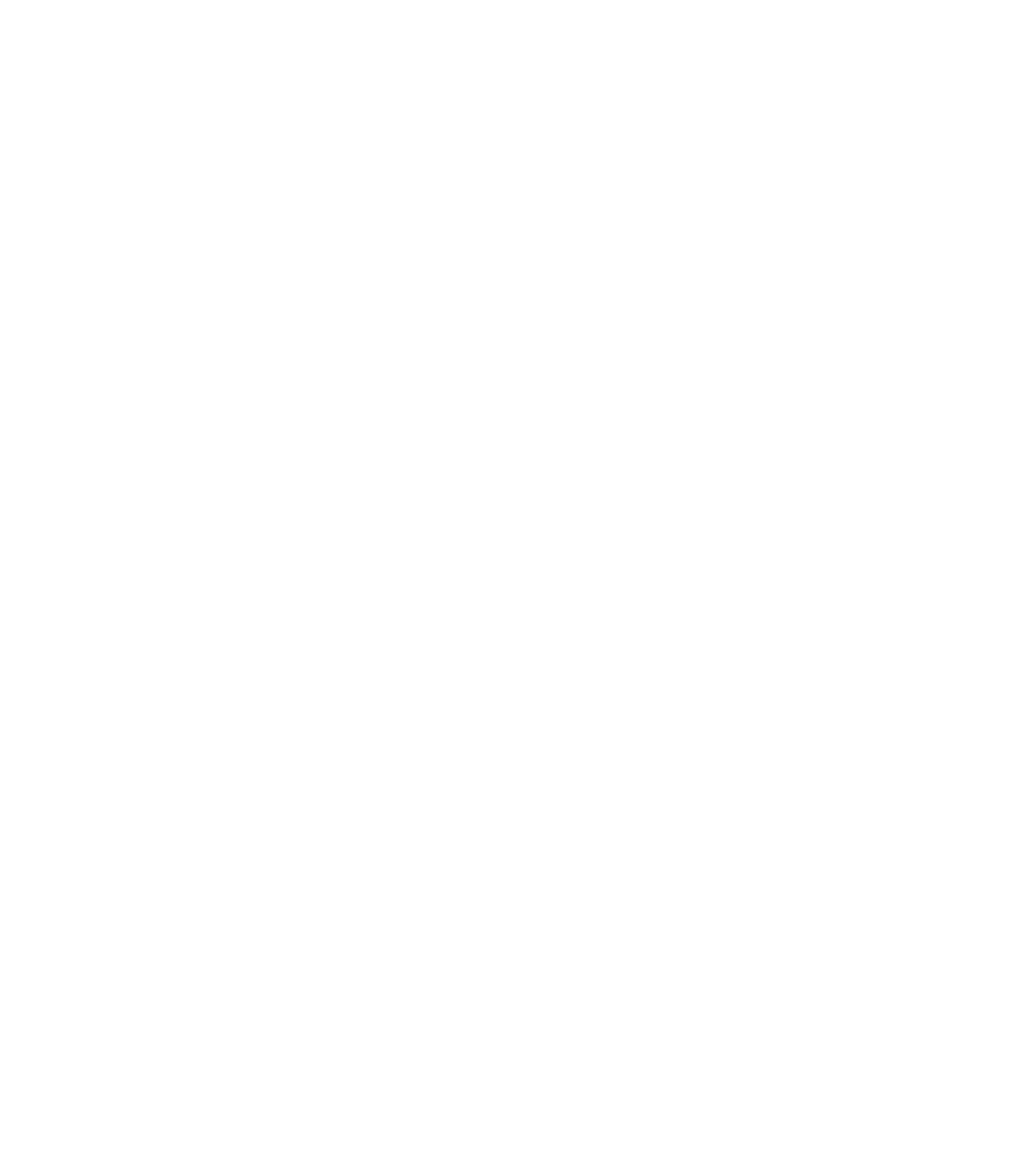
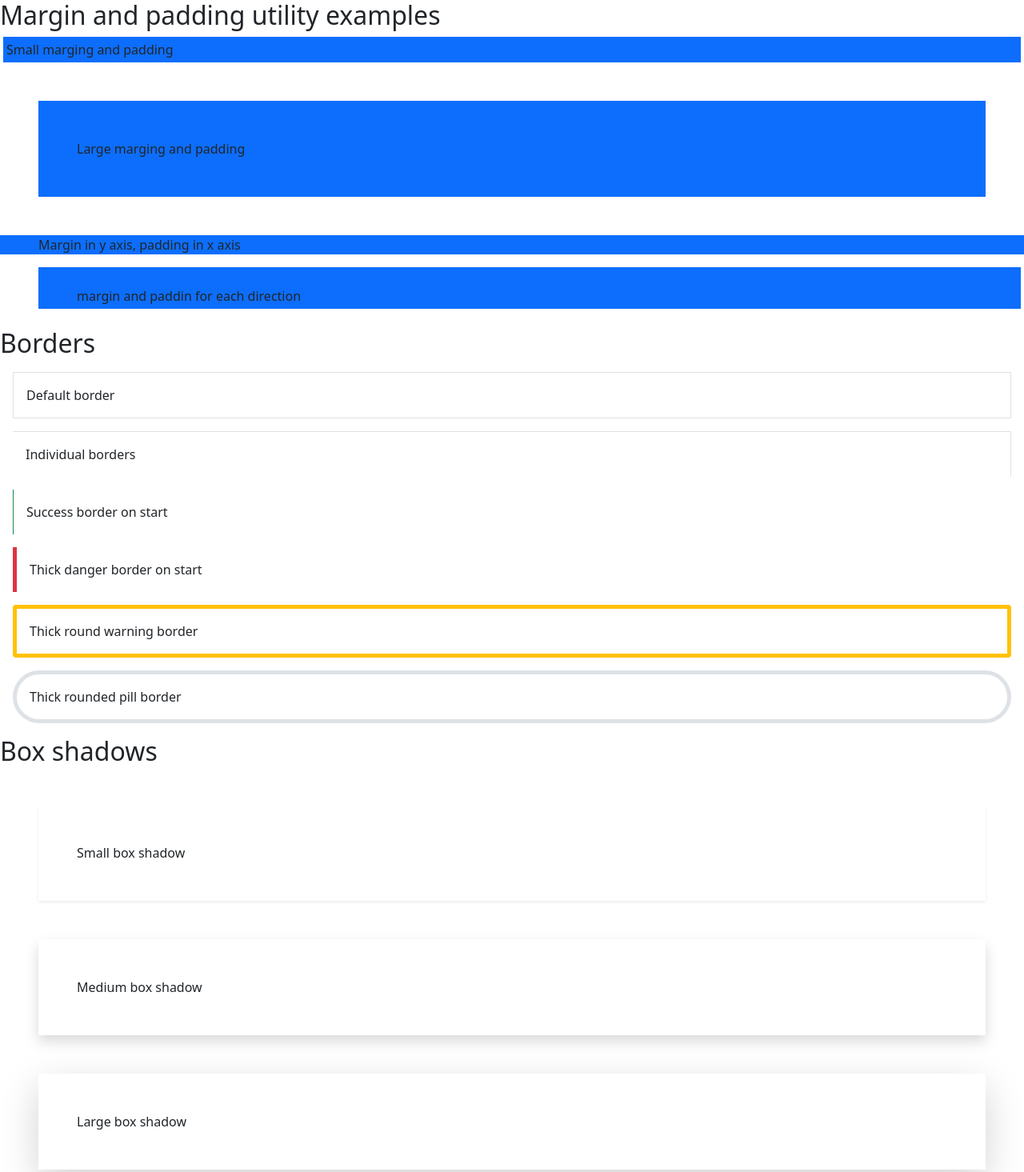
Before and after one commit to kbar163/Bootstrap_testing, a plain HTML site: page index.html in a window 1280 px wide. Shown: the top 1465 px of the page at 80% size. Before the commit the page ends 800 px from the top, so only its background shows below. Drawn offline with nearby package versions, Linux system fonts and the light colour scheme.

Commit message:
Utility classes examples

```diff
--- a/index.html
+++ b/index.html
@@ -12,6 +12,30 @@
 
 </head>
 <body>
+    <!-- Margins and padding-->
+
+    <h2>Margin and padding utility examples</h2>
+    <div class="bg-primary m-1 p-1">Small marging and padding</div>
+    <div class="bg-primary m-5 p-5">Large marging and padding</div>
+    <div class="bg-primary my-3 px-5"> Margin in y axis, padding in x axis</div>
+    <div class="bg-primary mt-3 mb-4 ms-5 me-1 ps-5 pt-4 pe-2 pb-1">margin and paddin for each direction</div>
+
+    <!-- Borders -->
+
+    <h2>Borders</h2>
+    <div class="m-3 p-3 border">Default border</div>
+    <div class="m-3 p-3 border-top border-end">Individual borders</div>
+    <div class="m-3 p-3 border-start border-success">Success border on start</div>
+    <div class="m-3 p-3 border-start border-danger border-5">Thick danger border on start</div>
+    <div class="m-3 p-3 rounded border border-warning border-5">Thick round warning border</div>
+    <div class="m-3 p-3 rounded-pill border border-5">Thick rounded pill border </div>
+
+    <!-- Box shadow -->
+    <h2>Box shadows</h2>
+    <div class="m-5 p-5 shadow-sm">Small box shadow</div>
+    <div class="m-5 p-5 shadow">Medium box shadow</div>
+    <div class="m-5 p-5 shadow-lg">Large box shadow</div>
+
 
 
     <script src="https://cdn.jsdelivr.net/npm/bootstrap@5.1.3/dist/js/bootstrap.bundle.min.js"
```
